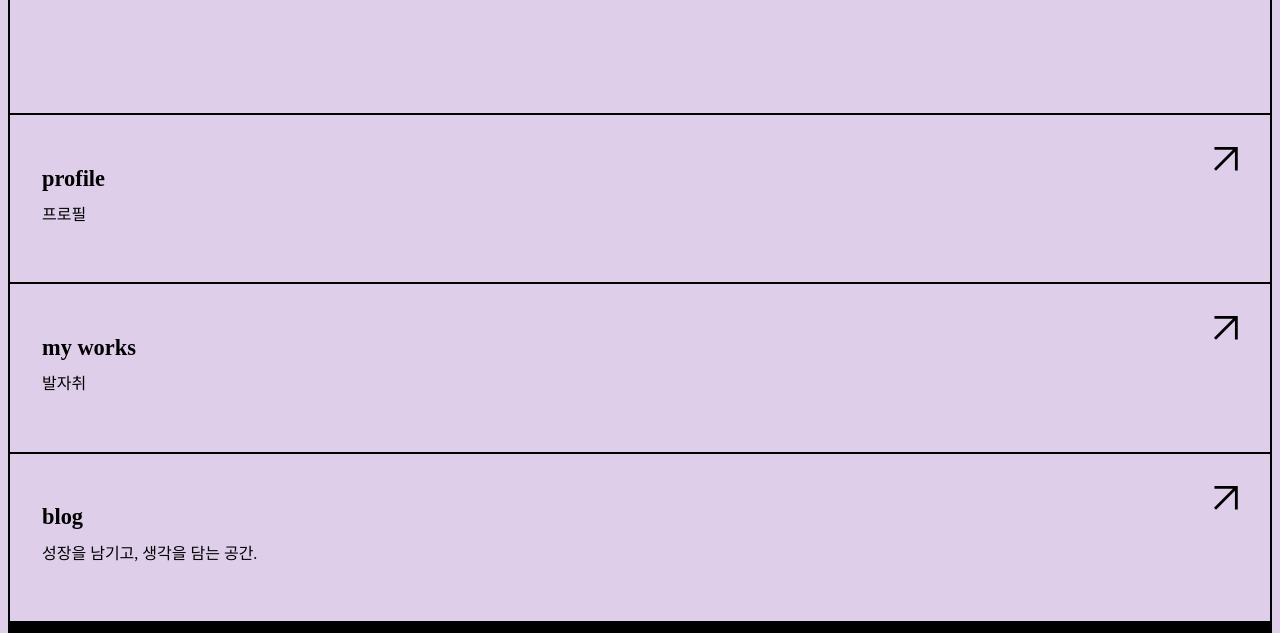
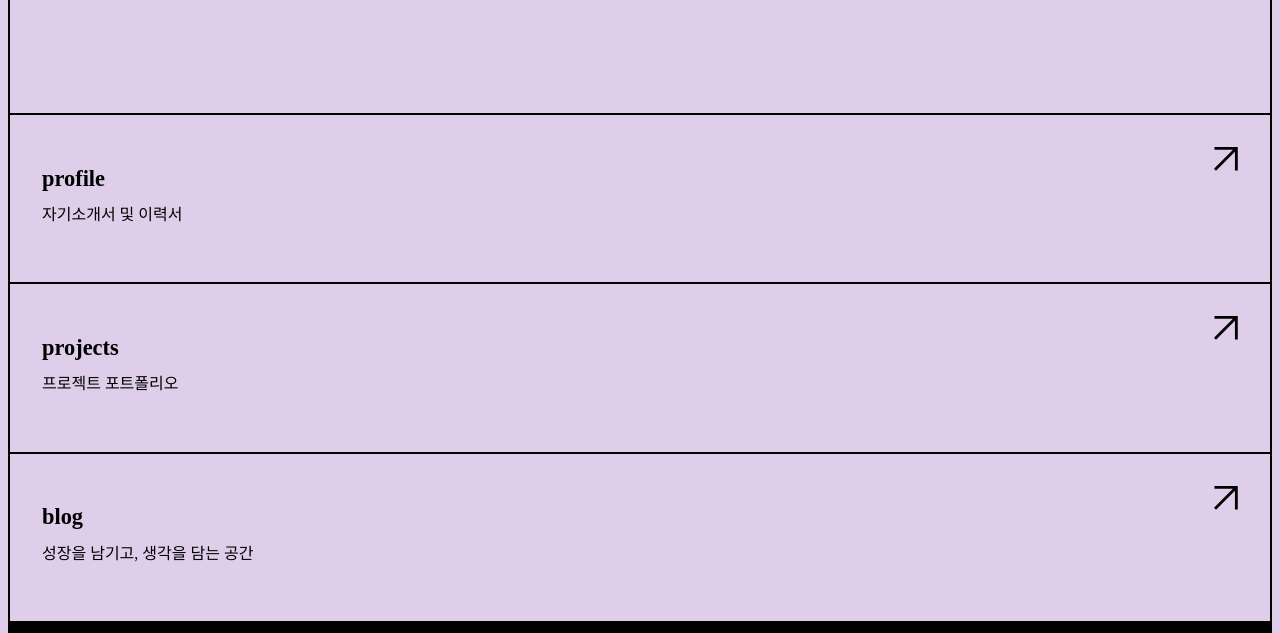
Before and after one commit to sepowered/stileim-site, a website built with Vite: page index.html in a window 1280 px wide. Shown: the part 710-1343 px from the top of the page. Built offline with nearby package versions, Linux system fonts and the light colour scheme; files whose address does not match are found by name; a web font is replaced by a local one.

Commit message:
feat: change links

```diff
--- a/index.html
+++ b/index.html
@@ -29,33 +29,33 @@
                         profile
                     </h2>
                     <span>
-                        프로필
+                        자기소개서 및 이력서
                     </span>
                 </div>
                 <svg width="24" height="24" viewBox="0 0 68 68" fill="none" xmlns="http://www.w3.org/2000/svg">
                     <path fill-rule="evenodd" clip-rule="evenodd" d="M53.6716 8H1.32843V0H63.3284H67.3284V4V66.5H59.3284V13.6569L5.65685 67.3284L0 61.6716L53.6716 8Z" fill="currentColor"/>
                 </svg>
             </div>
-            <div class="card">
+            <a href="https://proj.stile.im" class="card">
                 <div class="card__items">
                     <h2>
-                        my works
+                        projects
                     </h2>
                     <span>
-                        발자취
+                        프로젝트 포트폴리오
                     </span>
                 </div>
                 <svg width="24" height="24" viewBox="0 0 68 68" fill="none" xmlns="http://www.w3.org/2000/svg">
                     <path fill-rule="evenodd" clip-rule="evenodd" d="M53.6716 8H1.32843V0H63.3284H67.3284V4V66.5H59.3284V13.6569L5.65685 67.3284L0 61.6716L53.6716 8Z" fill="currentColor"/>
                 </svg>
-            </div>
+            </a>
             <a href="https://blog.stile.im" class="card">
                 <div class="card__items">
                     <h2>
                         blog
                     </h2>
                     <span>
-                        성장을 남기고, 생각을 담는 공간.
+                        성장을 남기고, 생각을 담는 공간
                     </span>
                 </div>
                 <svg width="24" height="24" viewBox="0 0 68 68" fill="none" xmlns="http://www.w3.org/2000/svg">
```
